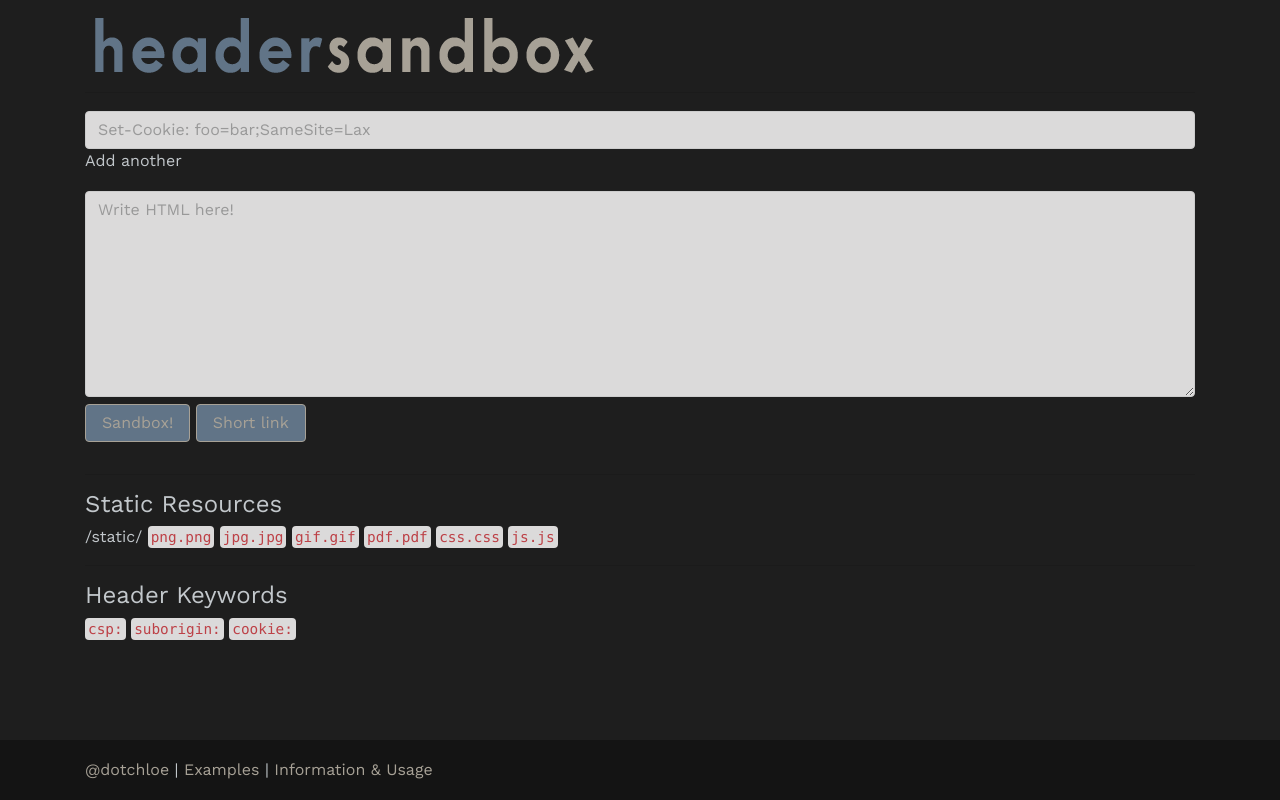
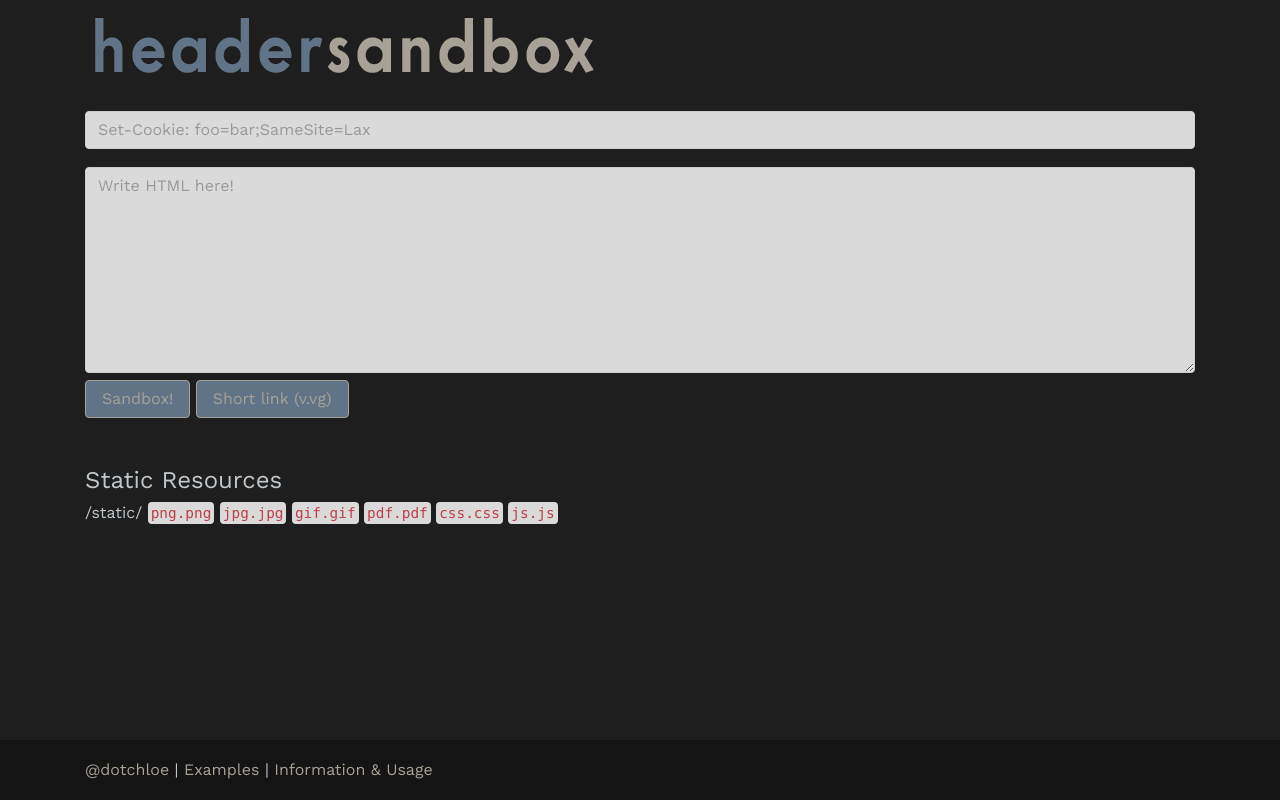
Before and after one commit to intchloe/HeaderSandbox, a Flask app: page / in a window 1280 px wide. Run offline with Flask 2, Linux system fonts and the light colour scheme; some libraries are stand-ins or nearby versions.

Commit message:
Removed some HTML and changed button name

```diff
--- a/templates/index.html
+++ b/templates/index.html
@@ -18,13 +18,13 @@
 			<div class="page-header m-t-1">
 				<img alt="headersandbox-loggo" src="../static/headersandbox.png">
 				<hr>
-			</div><input class="form-control" id="add" placeholder="Set-Cookie: foo=bar;SameSite=Lax" type="text" value=""><a href="#" id="linkadd"></a>Add another<br>
+			</div><input class="form-control" id="add" placeholder="Set-Cookie: foo=bar;SameSite=Lax" type="text" value="">
 			<form action="/sandbox/" class="form-horizontal" id="1337" method="post" name="1337" role="form">
 				<div class="form-group" id="form-group"></div>
 				<textarea class="form-control 1" id="2" name="payload" placeholder="Write HTML here!" rows="8"></textarea>
 				<div class="form-group">
 					<div class="col-sm-0">
-						<input class="btn btn-primary" id="submit" type="submit" value="Sandbox!"> <button class="btn btn-primary" id="shorturl" type="button">Short link</button>
+						<input class="btn btn-primary" id="submit" type="submit" value="Sandbox!"> <button class="btn btn-primary" id="shorturl" type="button">Short link (v.vg)</button>
 					</div>
 				</div>
 			</form>
@@ -36,13 +36,11 @@
 			</h4>/static/ <code>png.png</code> <code>jpg.jpg</code> <code>gif.gif</code> <code>pdf.pdf</code> <code>css.css</code> <code>js.js</code>
 			<hr>
 			<h4>
-				Header Keywords
-			</h4><code>csp:</code> <code>suborigin:</code> <code>cookie:</code>
 		</div>
 		<footer class="footer">
 			<div class="container">
-				<span class="dotchloe"><a href="https://twitter.com:443/dotchloe">@dotchloe</a></span> <span class="examples">| <a href="/examples/">Examples</a></span> <span class="information">| <a href="/info/">Information
-				& Usage</a></span>
+				<span class="dotchloe"><a href="https://twitter.com/dotchloe">@dotchloe</a></span> <span class="examples">| <a href="https://headersandbox.herokuapp.com/examples/">Examples</a></span> <span class="information">| <a href="https://headersandbox.herokuapp.com/info/">Information
+				&amp; Usage</a></span>
 			</div>
 		</footer>
 		<script src="/static/fragment.js">
```
